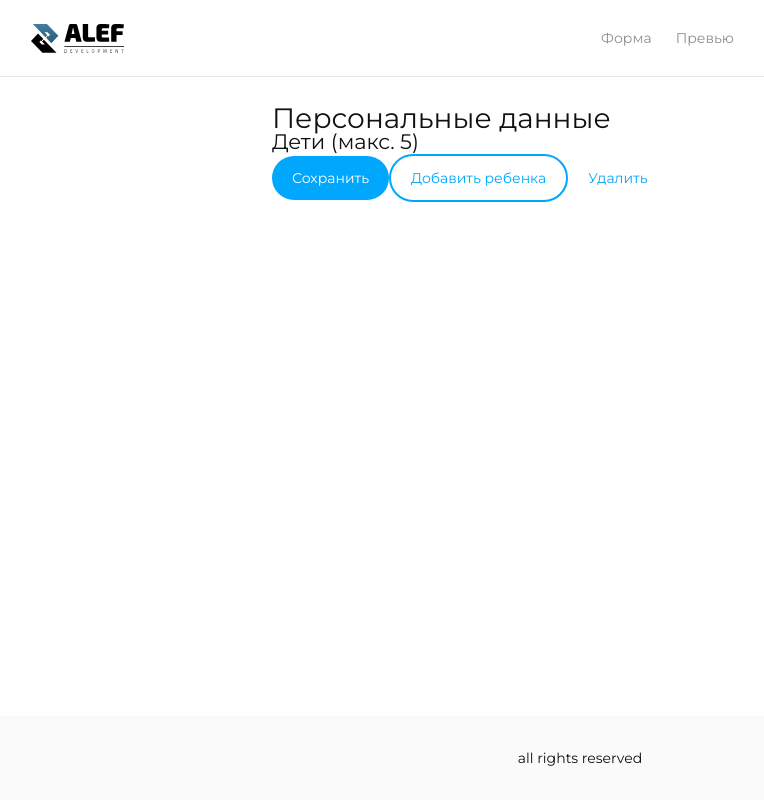
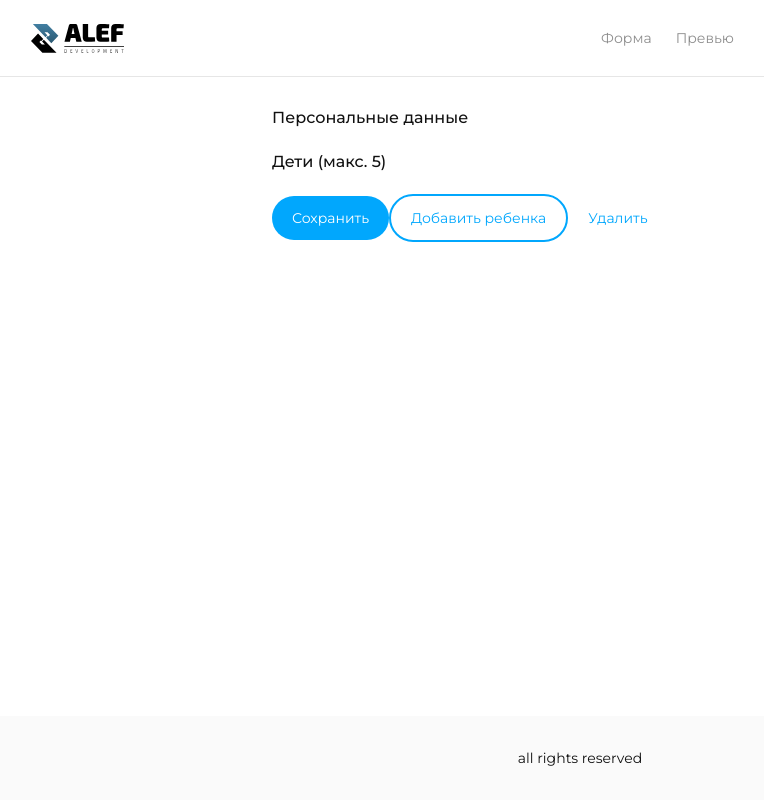
Before and after one commit to AnnaYurueva/alef, a Vue app: page / in a window 1280 px wide. Shown: the whole page, without its empty margins (60-824 px from the left). Built offline with nearby package versions, Linux system fonts and the light colour scheme.

Commit message:
create input component

```diff
--- a/src/assets/base.scss
+++ b/src/assets/base.scss
@@ -27,6 +27,13 @@ body {
   -moz-osx-font-smoothing: grayscale;
 }
 
+.title {
+  font-size: 16px;
+  line-height: 24px;
+  font-weight: 500;
+  margin-bottom: 20px;
+}
+
 .sr-only {
   position: absolute;
   width: 1px;
--- a/src/assets/variables.scss
+++ b/src/assets/variables.scss
@@ -1,5 +1,6 @@
 $gray: rgba(17, 17, 17, .48);
 $gray-m: rgba(250, 250, 250, 1);
+$gray-l: rgba(241, 241, 241, 1);
 $black: rgba(17, 17, 17, 1);
 $white: rgba(255, 255, 255, 1);
 $primary: rgba(1, 167, 253, 1);
--- a/src/views/HomeView.vue
+++ b/src/views/HomeView.vue
@@ -4,8 +4,8 @@ import Button from '@/components/Ui/Button.vue'
 
 <template>
   <main>
-    <h1>Персональные данные</h1>
-    <h2>Дети (макс. 5)</h2>
+    <h1 class="title">Персональные данные</h1>
+    <h2 class="title">Дети (макс. 5)</h2>
 
     <Button>Сохранить</Button>
     <Button variant="outline">Добавить ребенка</Button>
```
Also changed, not shown: src/components/Ui/Input.vue (added, +41 -0 lines).
